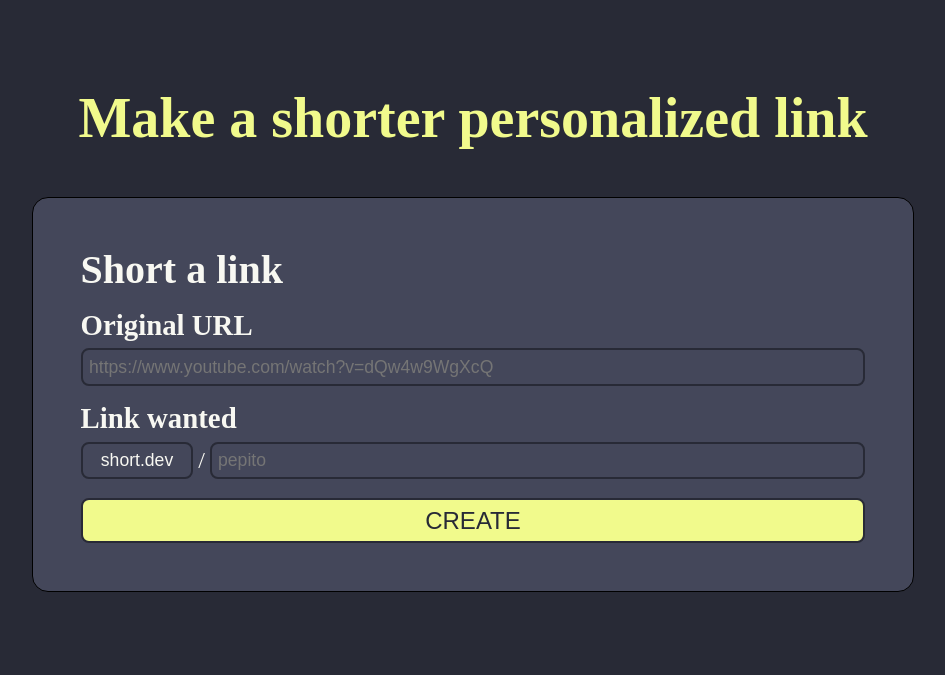
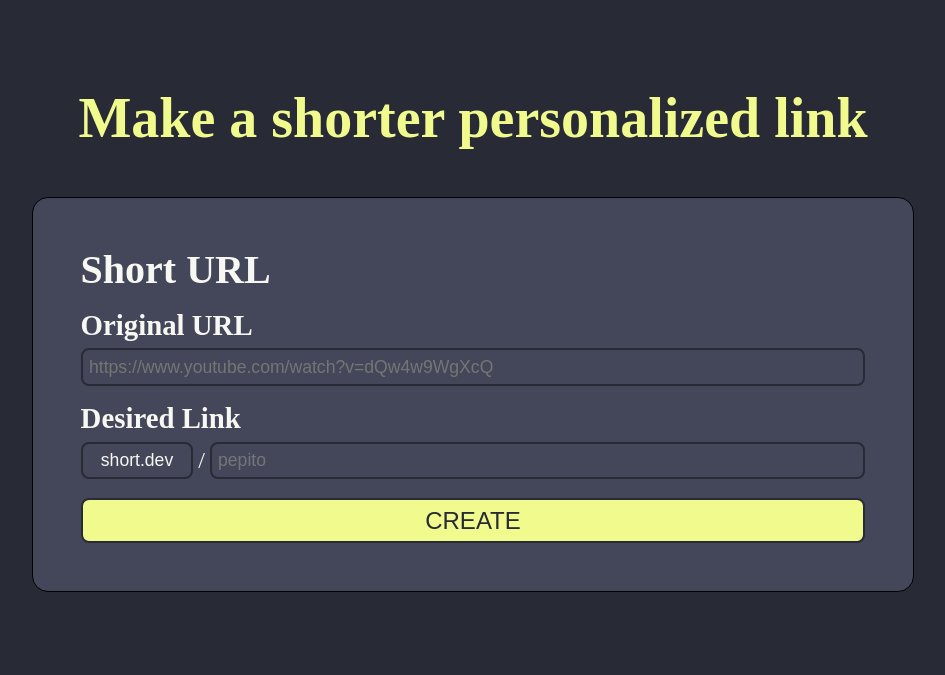
Before and after one commit to Pepit0404/kuturl, a PHP site: page / in a window 1280 px wide. Shown: the top 675 px of the page, without its empty margins (159-1104 px from the left). Run offline with PHP 8.4, Linux system fonts and the light colour scheme; data that the repository does not hold is empty; some libraries are stand-ins or nearby versions.

Commit message:
spelling change and vérificarion reload

```diff
--- a/index.php
+++ b/index.php
@@ -6,4 +6,6 @@ require './vendor/autoload.php';
 
 $env = parse_ini_file('.env');
 
+session_start();
+
 $con = new \controller\FrontController();
--- a/public/index.php
+++ b/public/index.php
@@ -20,12 +20,12 @@
     </section>
     <section id="card">
         <form method="post" id="generator">
-            <h2 class="text-Indicator">Short a link</h2>
+            <h2 class="text-Indicator">Short URL</h2>
             <h3 class="text-Indicator">Original URL</h3>
             <label>
                 <input name="target" type="url" id="origin" required="" placeholder="https://www.youtube.com/watch?v=dQw4w9WgXcQ">
             </label>
-            <h3 class="text-Indicator">Link wanted</h3>
+            <h3 class="text-Indicator">Desired Link</h3>
             <label class="one-line">
                 <label>
                     <input class="disabled" id="domain" type="text" disabled="" value="short.dev">
--- a/src/controler/FrontController.php
+++ b/src/controler/FrontController.php
@@ -54,7 +54,7 @@ function redirect(array $params) : void
 }
 
 
-function site(array $params) : void
+function site(array $params) : void // TODO: add an popup to say if success or fail
 {
     global $env;
 
@@ -62,7 +62,8 @@ function site(array $params) : void
 
     $short = $_POST["shortCut"] ?? null; // TODO: faire un aléatoire si rien de précisé
     $target = $_POST["target"] ?? null;
-    if ($short != null && $target != null) {
+    $oldCommand = $_SESSION['oldCommand'] ?? null;
+    if ($short != null && $target != null && $oldCommand != $short.$target && $oldCommand != null) { // if parameter exist and not already do
         $error = Validation::EntryValidation($short, $target);
         if (empty($error)) {
             $gw = new URLGateWay(new Connection(
@@ -82,6 +83,7 @@ function site(array $params) : void
                     "long" => $target,
                     "short" => $short
                 ]);
+                $_SESSION["oldCommand"] = $short.$target;
             }
         } else $success = false;
     }
```
